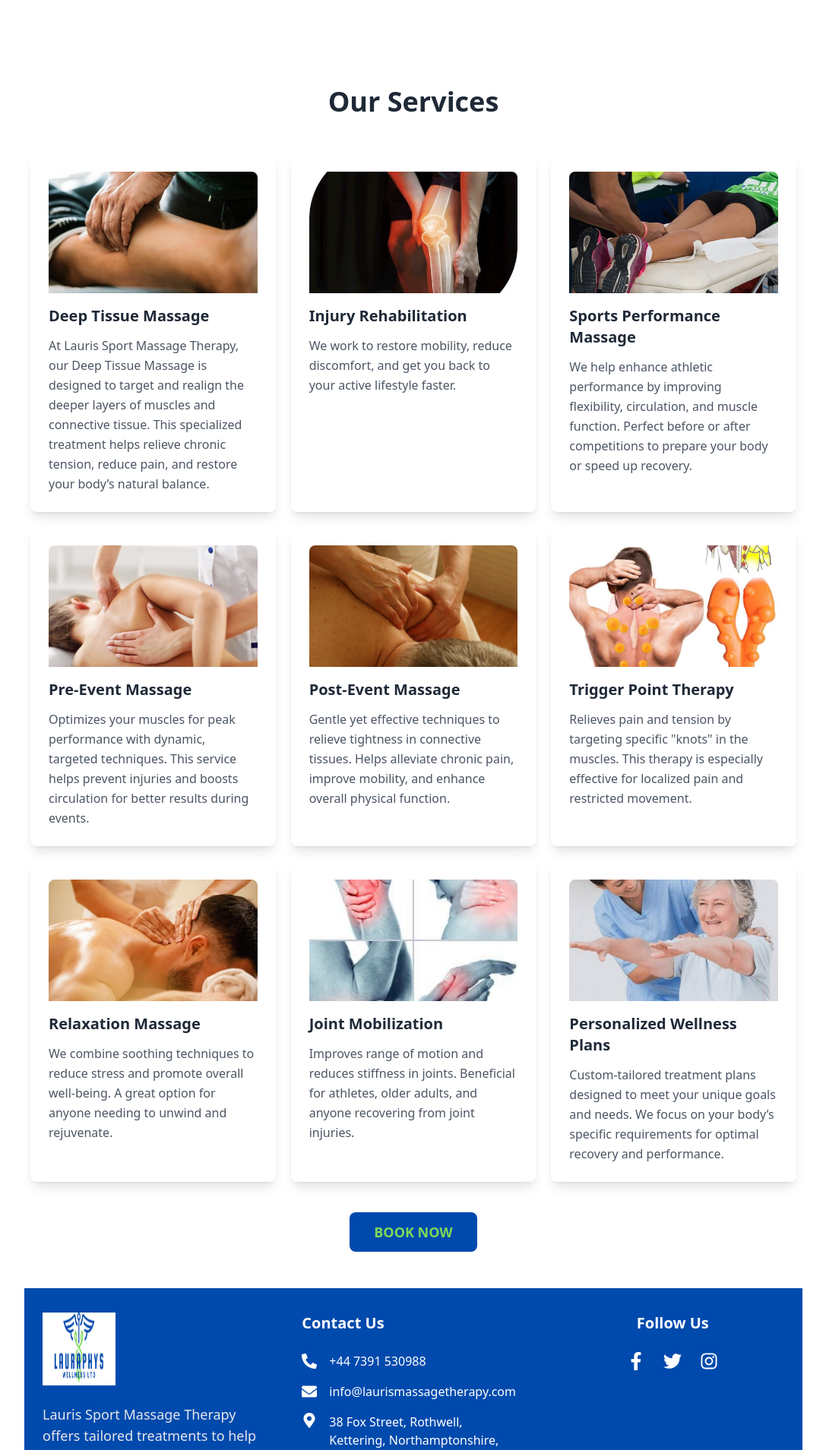
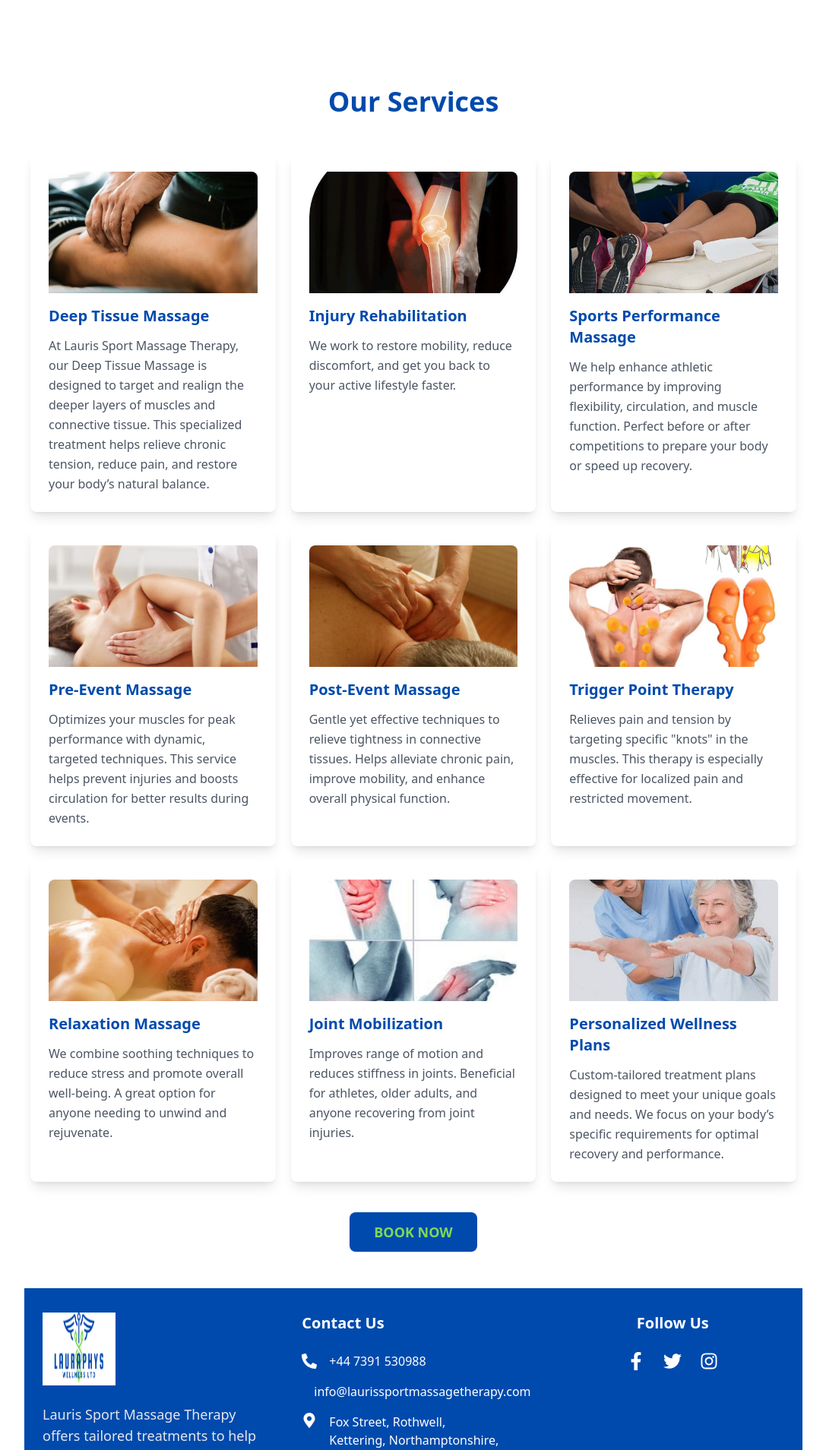
Before and after one commit to amooesther/Lauris_sport_massage, a React (Vite) app: page /services in a window 1280 px wide. Shown: the part 771-2680 px from the top of the page at 76% size, without its empty margins (96-1183 px from the left). Built offline with nearby package versions, Linux system fonts and the light colour scheme; no server answers.

Commit message:
address change

```diff
--- a/src/Components/Footer.jsx
+++ b/src/Components/Footer.jsx
@@ -32,8 +32,8 @@ const Footer = () => {
             <div className="flex items-center justify-center md:justify-start gap-4">
               <FaEnvelope className="w-5 h-5 text-white" />
               <p>
-                <a href="mailto:info@laurismassagetherapy.com" className="hover:text-gray-200 transition-colors">
-                  info@laurismassagetherapy.com
+                <a href="mailto:info@laurissmassagetherapy.com" className="hover:text-gray-200 transition-colors">
+                  info@laurissportmassagetherapy.com
                 </a>
               </p>
             </div>
@@ -41,7 +41,7 @@ const Footer = () => {
             <div className="flex items-start justify-center md:justify-start gap-4">
               <FaMapMarkerAlt className="w-5 h-5 text-white" />
               <p className="text-center md:text-left">
-                38 Fox Street, Rothwell, <br />
+                Fox Street, Rothwell, <br />
                 Kettering, Northamptonshire, <br />
                 England, United Kingdom
               </p>
--- a/src/Pages/Services.jsx
+++ b/src/Pages/Services.jsx
@@ -138,13 +138,13 @@ const Services = () => {
         variants={containerVariants}
       >
         <motion.h2
-          className="text-3xl md:text-4xl font-bold text-center text-gray-800 mb-12"
+          className="text-3xl md:text-4xl font-bold text-center text-primary mb-12"
           variants={headingVariants}
         >
           Our Services
         </motion.h2>
         <motion.div
-          className="grid gap-5 sm:grid-cols-1 md:grid-cols-2 lg:grid-cols-3"
+          className="grid gap-5 sm:grid-cols-1 md:grid-cols-2 lg:grid-cols-3 "
           variants={containerVariants}
         >
           {services.map((service, index) => (
@@ -158,7 +158,7 @@ const Services = () => {
                 alt={service.title}
                 className="w-full h-40 object-cover rounded-t-lg mb-4"
               />
-              <h3 className="text-xl font-semibold text-gray-800 mb-3">
+              <h3 className="text-xl font-semibold text-primary mb-3">
                 {service.title}
               </h3>
               <p className="text-gray-600 leading-relaxed">{service.description}</p>
```
